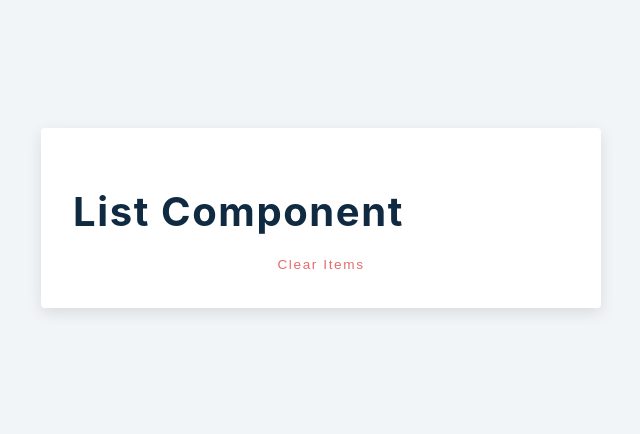
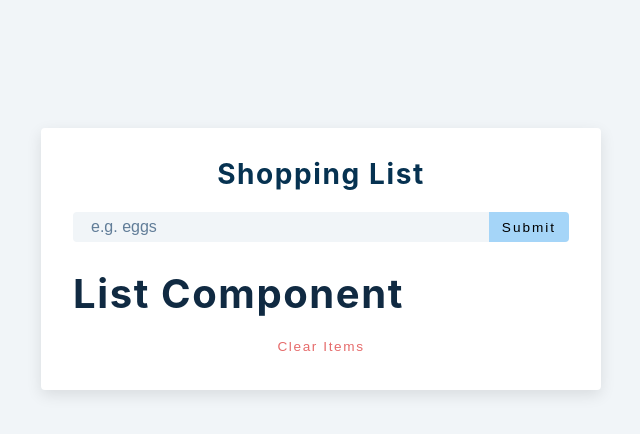
Before and after one commit to answebdev/shopping-list, a React (Create React App) app: page / in a window 1280 px wide. Shown: the top 434 px of the page, without its empty margins (319-959 px from the left). Built offline with nearby package versions, Linux system fonts and the light colour scheme.

Commit message:
add input

```diff
--- a/src/App.js
+++ b/src/App.js
@@ -23,6 +23,19 @@
     <section className='section-center'>
       <form className='grocery-form' onSubmit={handleSubmit}>
         {alert.show && <Alert />}
+        <h3>Shopping List</h3>
+        <div className='form-control'>
+          <input
+            type='text'
+            className='grocery'
+            placeholder='e.g. eggs'
+            value={name}
+            onChange={(e) => setName(e.target.value)}
+          />
+          <button type='submit' className='submit-btn'>
+            {isEditing ? 'edit' : 'submit'}
+          </button>
+        </div>
       </form>
       <div className='grocery-container'>
         <List />
```
